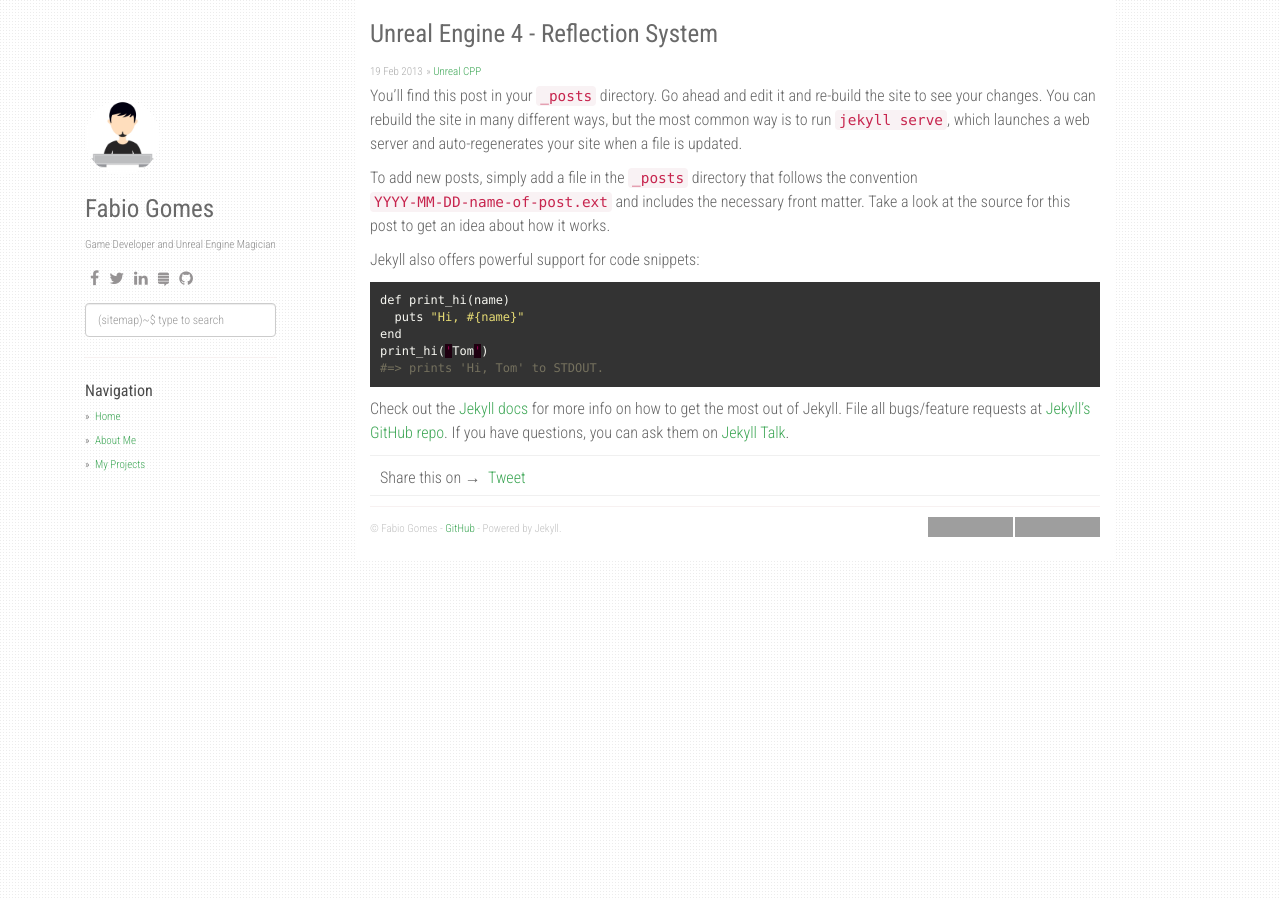
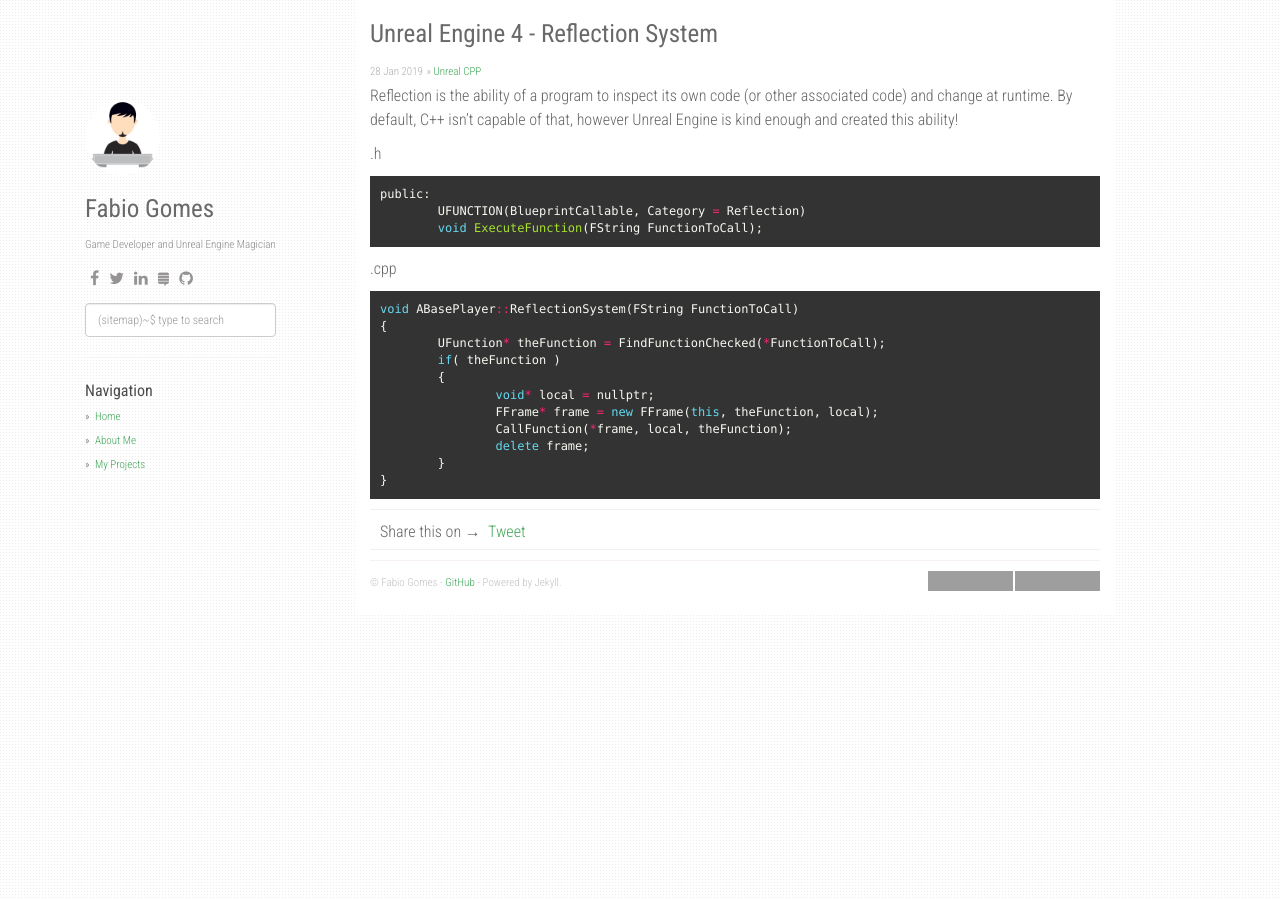
Before and after one commit to theforger/theforger.github.io, a Jekyll site: the page built from _posts/2019-01-28-ue4-reflection-system.markdown, in a window 1280 px wide. Built offline with Jekyll 4.4.1, drawn with Linux system fonts in a browser that asks for light colours; nearby versions of some CDN libraries; comment, search, counter and statistics services are not loaded; grey boxes are pictures that could not be loaded.

Commit message:
Update 2019-01-28-ue4-reflection-system.markdown

```diff
--- a/_posts/2019-01-28-ue4-reflection-system.markdown
+++ b/_posts/2019-01-28-ue4-reflection-system.markdown
@@ -1,25 +1,29 @@
 ---
 layout: post
 title:  "Unreal Engine 4 - Reflection System"
-date:   2013-02-19 21:28:15 +0700
+date:   2019-01-28 14:00:00 +0700
 categories: [Unreal CPP]
 ---
-You’ll find this post in your `_posts` directory. Go ahead and edit it and re-build the site to see your changes. You can rebuild the site in many different ways, but the most common way is to run `jekyll serve`, which launches a web server and auto-regenerates your site when a file is updated.
+Reflection is the ability of a program to inspect its own code (or other associated code) and change at runtime. By default, C++ isn’t capable of that, however Unreal Engine is kind enough and created this ability!
 
-To add new posts, simply add a file in the `_posts` directory that follows the convention `YYYY-MM-DD-name-of-post.ext` and includes the necessary front matter. Take a look at the source for this post to get an idea about how it works.
-
-Jekyll also offers powerful support for code snippets:
-
-{% highlight c++ %}
-def print_hi(name)
-  puts "Hi, #{name}"
-end
-print_hi('Tom')
-#=> prints 'Hi, Tom' to STDOUT.
+.h
+{% highlight cpp %}
+public:
+	UFUNCTION(BlueprintCallable, Category = Reflection)
+	void ExecuteFunction(FString FunctionToCall);
 {% endhighlight %}
 
-Check out the [Jekyll docs][jekyll-docs] for more info on how to get the most out of Jekyll. File all bugs/feature requests at [Jekyll’s GitHub repo][jekyll-gh]. If you have questions, you can ask them on [Jekyll Talk][jekyll-talk].
-
-[jekyll-docs]: http://jekyllrb.com/docs/home
-[jekyll-gh]:   https://github.com/jekyll/jekyll
-[jekyll-talk]: https://talk.jekyllrb.com/
+.cpp
+{% highlight cpp %}
+void ABasePlayer::ReflectionSystem(FString FunctionToCall)
+{
+	UFunction* theFunction = FindFunctionChecked(*FunctionToCall);
+	if( theFunction )
+	{
+		void* local = nullptr;
+		FFrame* frame = new FFrame(this, theFunction, local);
+		CallFunction(*frame, local, theFunction);
+		delete frame;
+	}
+}
+{% endhighlight %}
```
